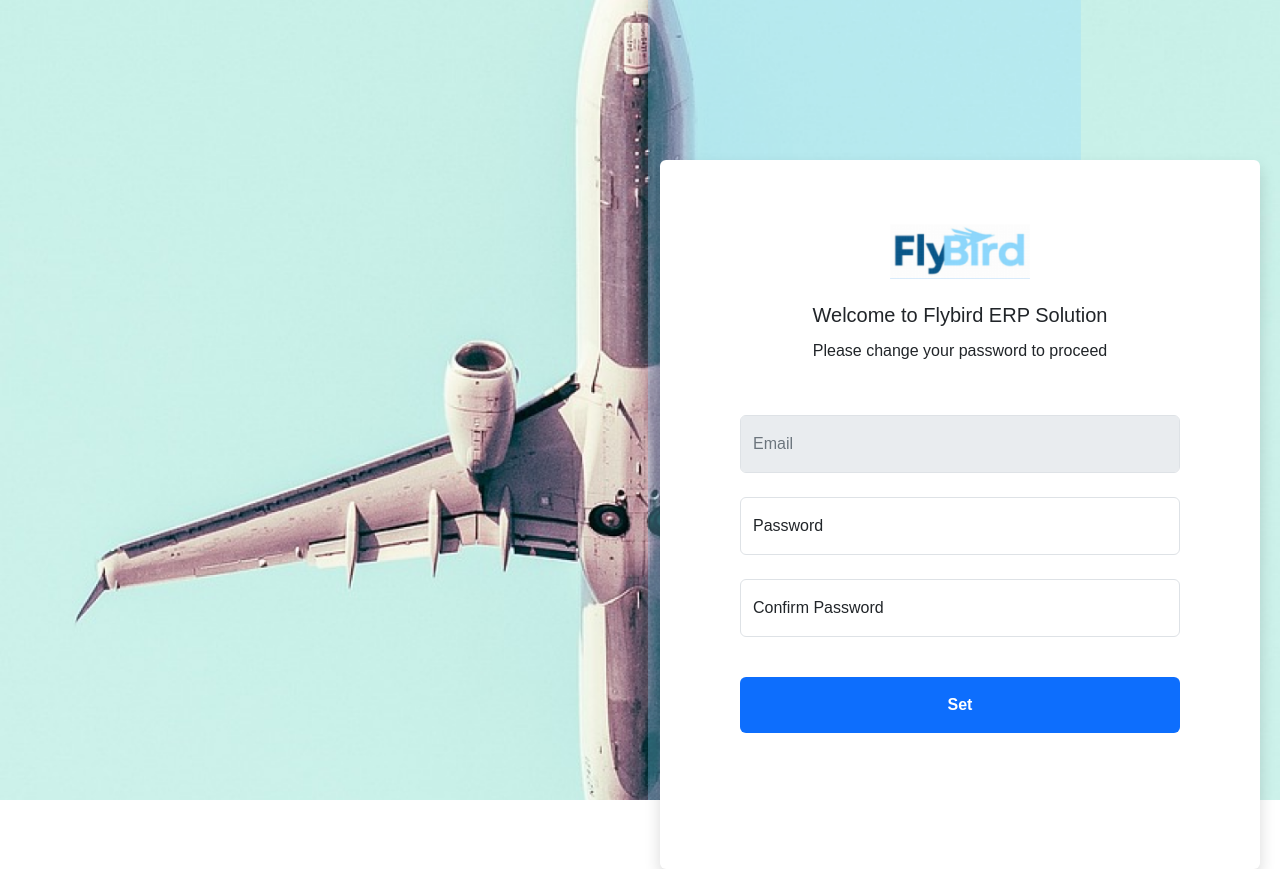
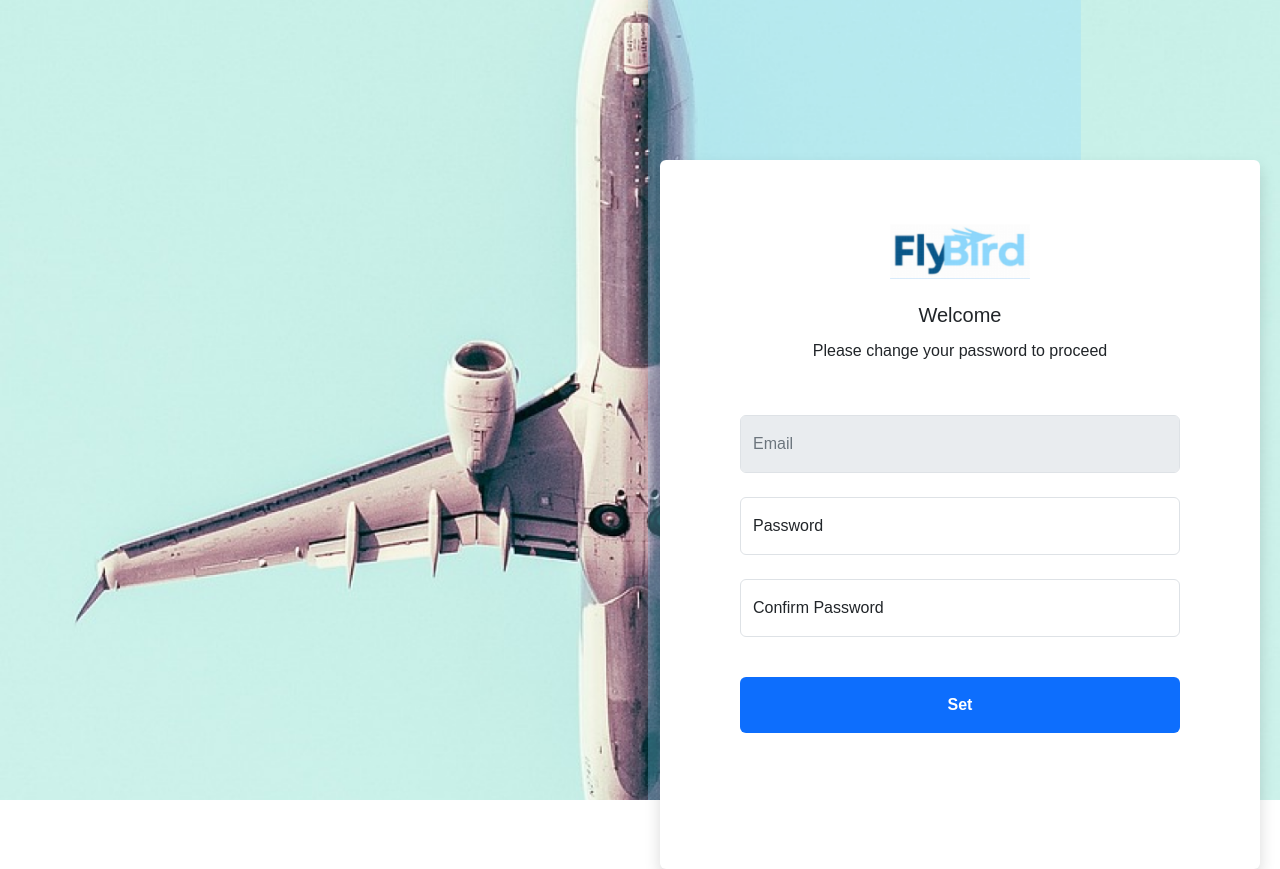
Before and after one commit to theahmadm3/charter-ops, a React (Vite) app: page /first-time-login in a window 1280 px wide. Built offline with nearby package versions, Linux system fonts and the light colour scheme; a web font is replaced by a local one.

Commit message:
adding changes

```diff
--- a/index.html
+++ b/index.html
@@ -4,7 +4,7 @@
 		<meta charset="UTF-8" />
 		<link rel="icon" type="image/svg+xml" href="/flybird-logo.png" />
 		<meta name="viewport" content="width=device-width, initial-scale=1.0" />
-    <title>Fly Bird Portal</title>
+		<title>Charter Ops</title>
 	</head>
 	<body>
 		<div id="root"></div>
--- a/src/pages/auth/first-time-login.jsx
+++ b/src/pages/auth/first-time-login.jsx
@@ -43,8 +43,8 @@ const FirstTimeLogin = () => {
                 <Card.Body>
                   <div className="text-center">
                     <Image src={logo} width={140} />
-                    <h5 className="mt-4">Welcome to Flybird ERP Solution</h5>
-                    {/* <h5 className="mt-4">Welcome</h5> */}
+                    {/* <h5 className="mt-4">Welcome to Flybird ERP Solution</h5> */}
+                    <h5 className="mt-4">Welcome</h5>
                     {/* <p>Please fill the form below to proceed</p> */}
                     <p>Please change your password to proceed</p>
                   </div>
--- a/src/pages/auth/forget-password.jsx
+++ b/src/pages/auth/forget-password.jsx
@@ -32,7 +32,7 @@ const ForgetPassword = () => {
                 <Card.Body>
                   <div className="text-center my-4">
                     <Image src={logo} width={140} />
-                    <h5 className="mt-4">Welcome to Flybird ERP Solution</h5>
+                    {/* <h5 className="mt-4">Welcome to Flybird ERP Solution</h5> */}
                     <p>Please fill the form below to proceed</p>
                   </div>
                   <div className="mt-5 px-3">
--- a/src/pages/auth/reset-password.jsx
+++ b/src/pages/auth/reset-password.jsx
@@ -34,7 +34,7 @@ const ResetPassword = () => {
                 <Card.Body>
                   <div className="text-center my-4">
                     <Image src={logo} width={140} />
-                    <h5 className="mt-4">Welcome to Flybird ERP Solution</h5>
+                    {/* <h5 className="mt-4">Welcome to Flybird ERP Solution</h5> */}
                     <p>Please fill the form below to reset your password</p>
                   </div>
                   <div className="mt-5 px-3">
```
Lines whose indentation alone changed are shown as unchanged.
